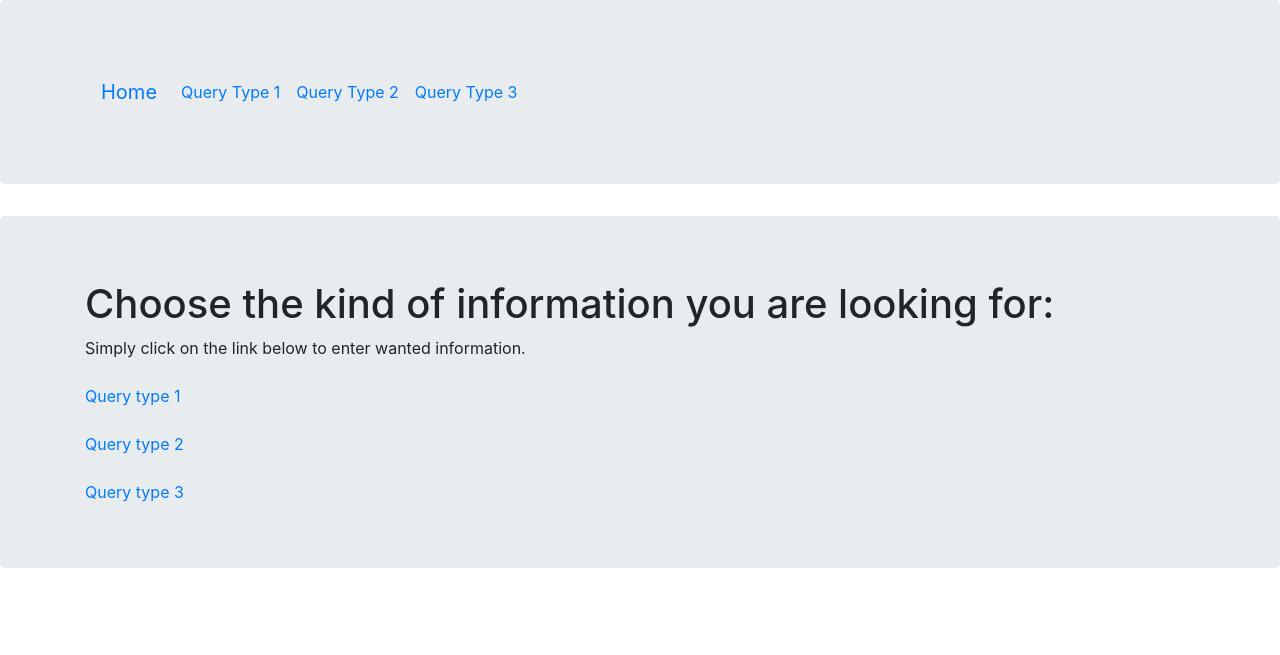
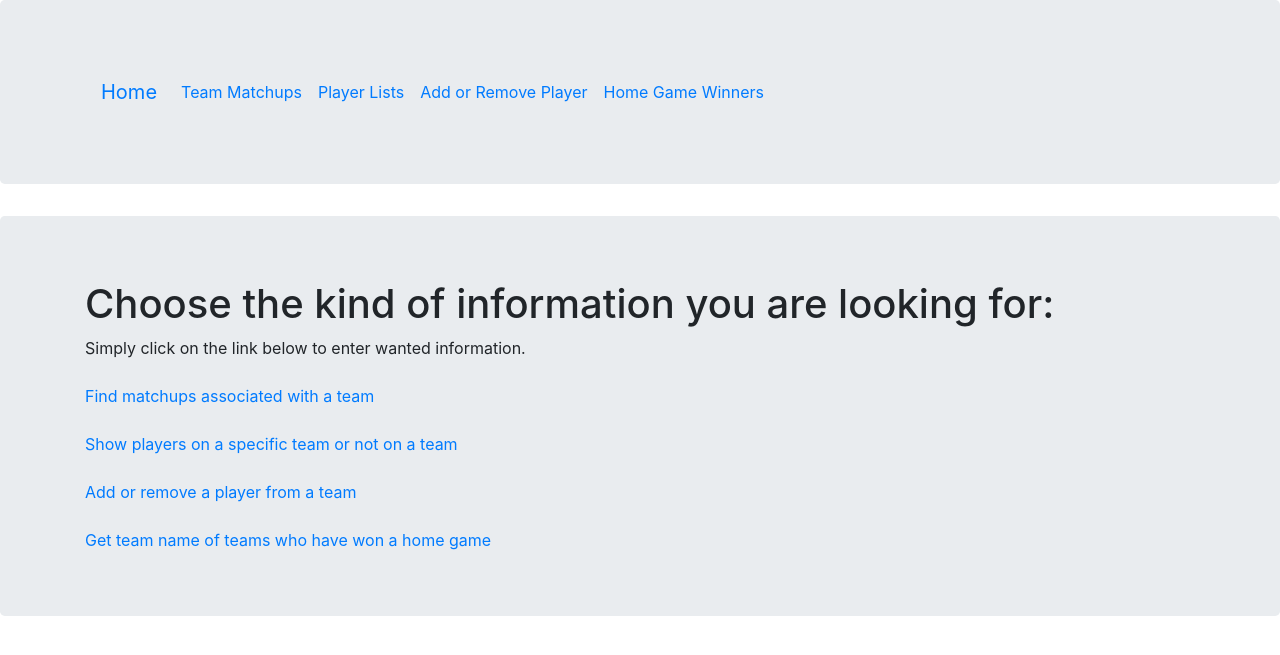
Before and after one commit to pf4tj/CS4750-Project, a Django app: page / in a window 1280 px wide. Shown: the top 655 px of the page. Run offline with Django 3.2, Linux system fonts and the light colour scheme; some libraries are stand-ins or nearby versions.

Commit message:
Query Inputted

```diff
--- a/DB_Access/templates/base.html
+++ b/DB_Access/templates/base.html
@@ -28,9 +28,10 @@
                         </button>
                         <div class="collapse navbar-collapse" id="navbarText">
                 	        <ul class="nav navbar-nav mr-auto mt-2 mt-lg-0">
-                    	        <li class="nav-item"><a class="nav-link" href="{% url 'QueryType1' %}">Query Type 1</a></li>
-                    	        <li class="nav-item"><a class="nav-link" href="{% url 'QueryType2' %}">Query Type 2</a></li>
-                    	        <li class="nav-item"><a class="nav-link" href="{% url 'QueryType3' %}">Query Type 3</a></li>
+                    	        <li class="nav-item"><a class="nav-link" href="{% url 'QueryType1' %}">Team Matchups</a></li>
+                    	        <li class="nav-item"><a class="nav-link" href="{% url 'QueryType2' %}">Player Lists</a></li>
+                    	        <li class="nav-item"><a class="nav-link" href="{% url 'QueryType3' %}">Add or Remove Player</a></li>
+                    	        <li class="nav-item"><a class="nav-link" href="{% url 'QueryType4' %}">Home Game Winners</a></li>
                 	        </ul>
                         </div>
             	    </nav>
--- a/DB_Access/templates/index.html
+++ b/DB_Access/templates/index.html
@@ -11,11 +11,13 @@
 		<div>
 			Simply click on the link below to enter wanted information. </br>
 			</br>
-			<a href="QT1">Query type 1</a> </br>
+			<a href="QT1">Find matchups associated with a team</a> </br>
 			</br>
-			<a href="QT2">Query type 2</a> </br>
+			<a href="QT2">Show players on a specific team or not on a team</a> </br>
 			</br>
-			<a href="QT3">Query type 3</a> </br>
+			<a href="QT3">Add or remove a player from a team</a> </br>
+			</br>
+			<a href="QT4">Get team name of teams who have won a home game</a> </br>
 
 		</div>
 
--- a/DB_Access/urls.py
+++ b/DB_Access/urls.py
@@ -7,4 +7,5 @@ urlpatterns = [
     url(r'^QT1/$', views.QT1.as_view(), name='QueryType1'),
     url(r'^QT2/$', views.QT2.as_view(), name='QueryType2'),
     url(r'^QT3/$', views.QT3.as_view(), name='QueryType3'),
+    url(r'^QT4/$', views.QT3.as_view(), name='QueryType4'),
 ]
```
Also changed, not shown: DB_Access/templates/QT4.html (added, +19 -0 lines), 1 other file.
